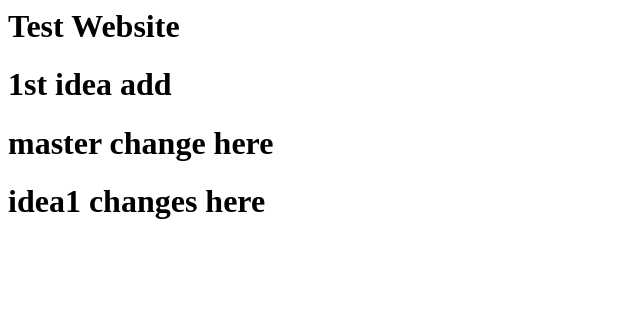
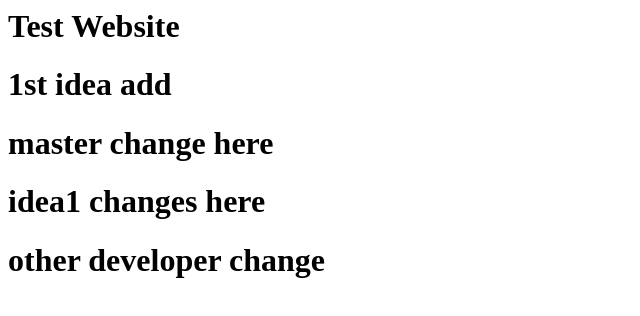
Before and after one commit to vipulsolanki2711/DevServer, a plain HTML site: page index.html in a window 1280 px wide. Shown: the whole page, without its empty margins (0-640 px from the left). Drawn offline with Linux system fonts and the light colour scheme.

Commit message:
Update index.html

```diff
--- a/index.html
+++ b/index.html
@@ -2,3 +2,4 @@
 <h1> 1st idea add</h1>
 <h1> master change here</h1>
 <h1> idea1 changes here</h1>
+<h1> other developer change </h1>
```
